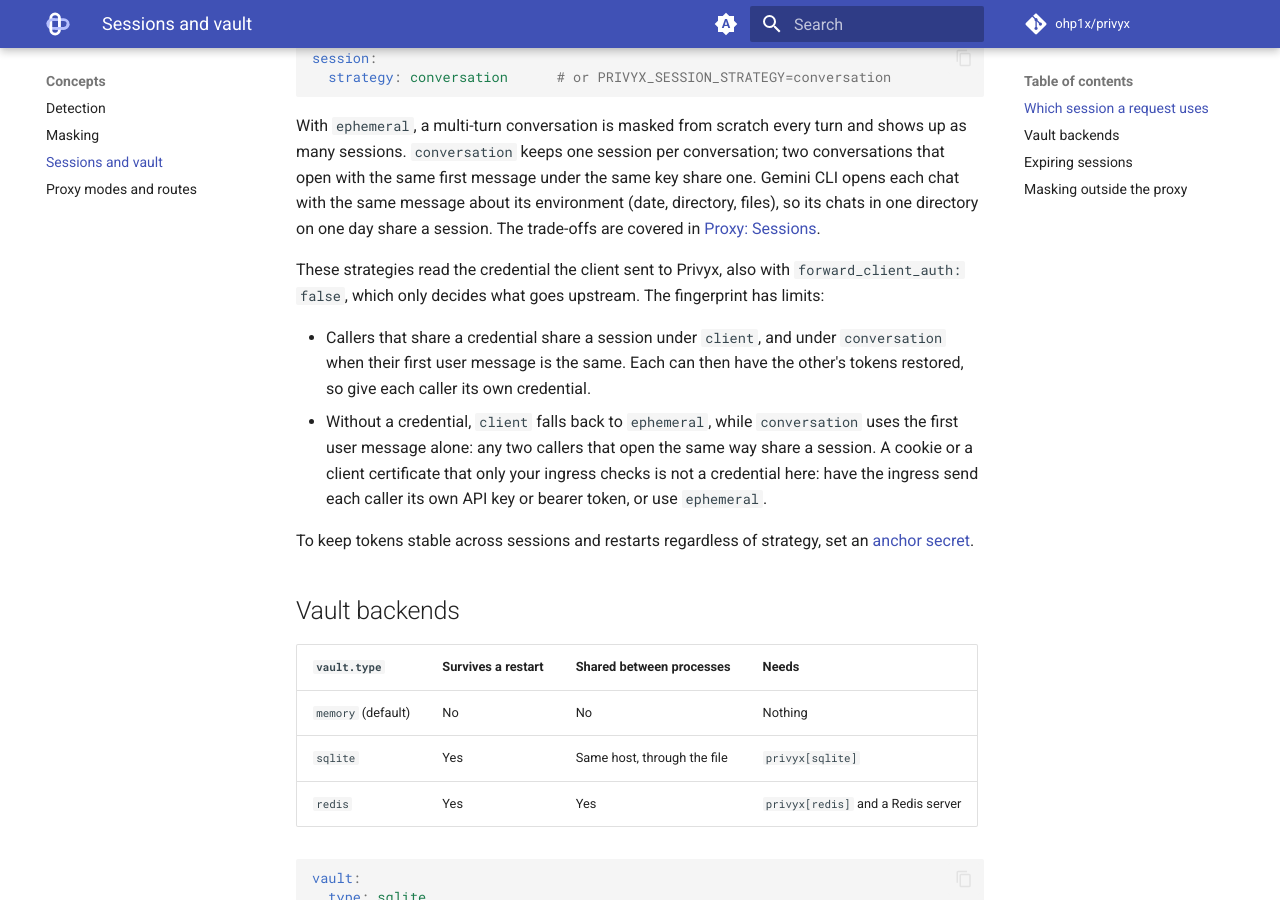
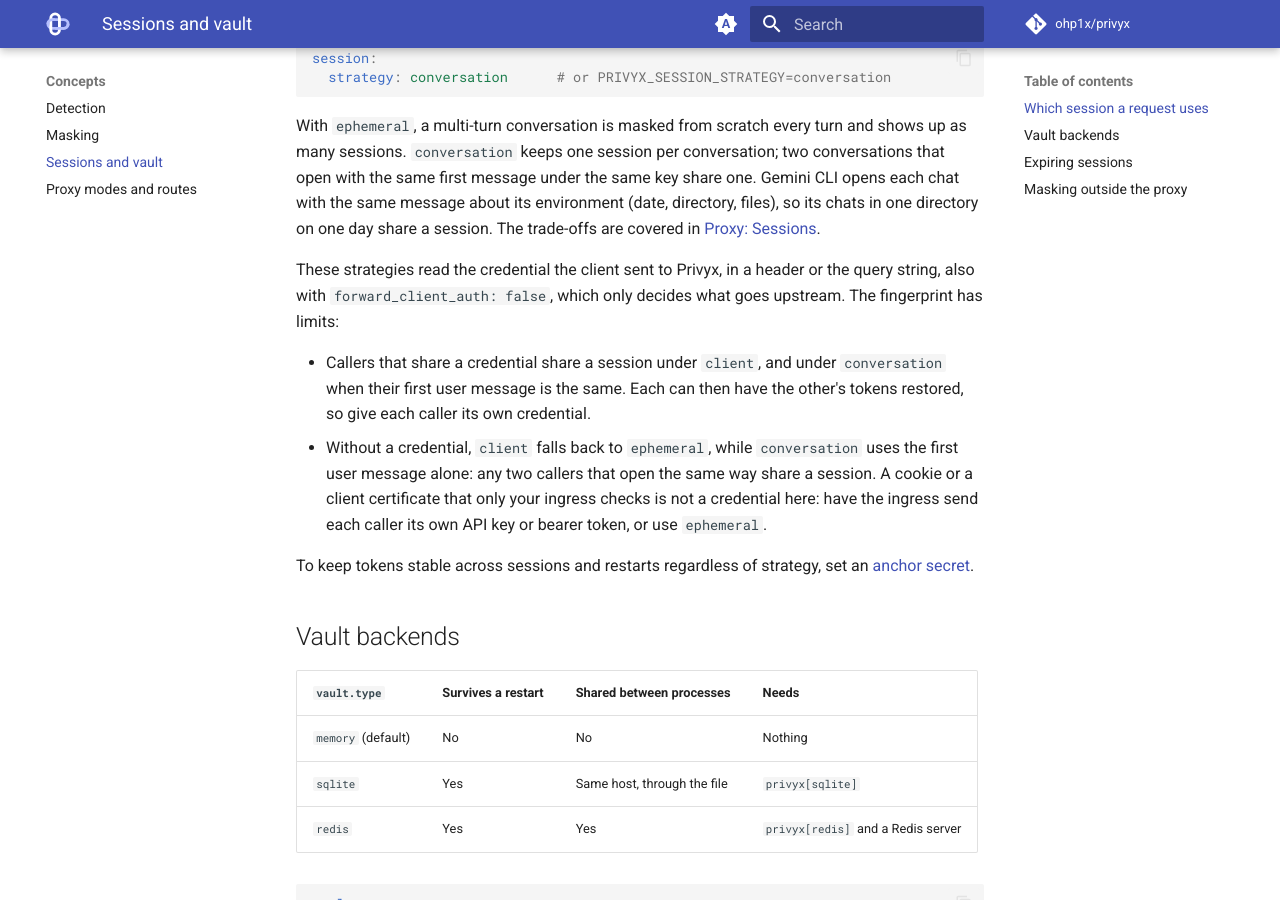
Before and after one commit to ohp1x/privyx, an MkDocs documentation site: the page built from docs/guide/sessions.md, in a window 1280 px wide and 900 px high, scrolled down 860 px. Built offline with MkDocs 1.6.1 and Material for MkDocs 9.7.7, drawn with Linux system fonts in a browser that asks for light colours; comment, search, counter and statistics services are not loaded.

Commit message:
docs(sessions): note keys in the query string (#306)

```diff
--- a/docs/guide/sessions.md
+++ b/docs/guide/sessions.md
@@ -41,9 +41,9 @@ its environment (date, directory, files), so its chats in one directory on
 one day share a session. The trade-offs are covered in
 [Proxy: Sessions](../architecture/proxy.md#sessions).
 
-These strategies read the credential the client sent to Privyx, also with
-`forward_client_auth: false`, which only decides what goes upstream. The
-fingerprint has limits:
+These strategies read the credential the client sent to Privyx, in a header
+or the query string, also with `forward_client_auth: false`, which only
+decides what goes upstream. The fingerprint has limits:
 
 - Callers that share a credential share a session under `client`, and under
   `conversation` when their first user message is the same. Each can then have
```
Also changed, not shown: CHANGELOG.md (+1 -0 lines).
